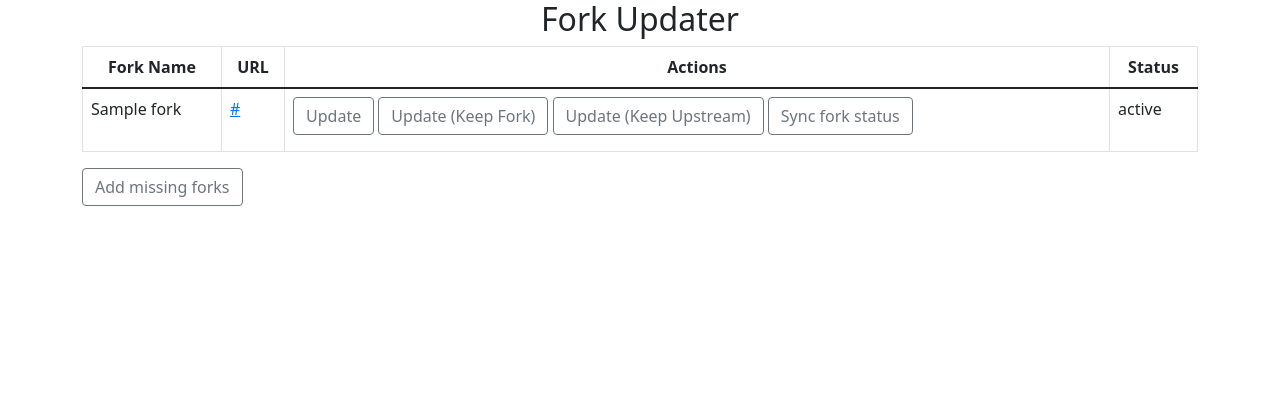
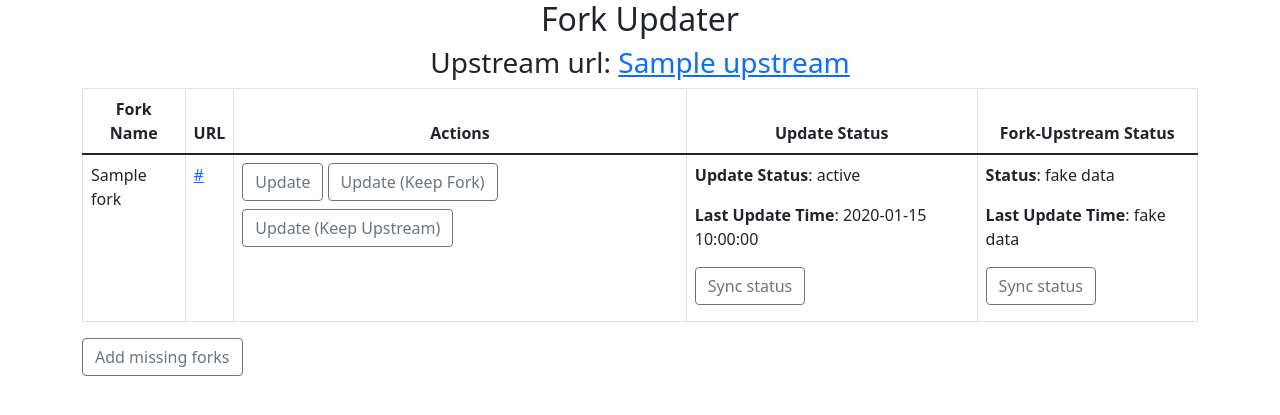
Before and after one commit to WhiteJaeger/fork-updater, a Flask app: template templates/home.html in a window 1280 px wide. Shown: the top 415 px of the page. Run offline with Flask 2, Linux system fonts and the light colour scheme; the template is opened without the code that fills it: most values are stand-ins (such as "Sample title", 1, 10 or a date in 2020).

Commit message:
add columns with status

```diff
--- a/app.py
+++ b/app.py
@@ -4,8 +4,9 @@ from subprocess import run, CompletedProcess
 from flask import Flask, render_template, request, json
 
 from constants import UPSTREAM_REPO_URL, CURRENT_DIR
-from db import get_forks_from_db, sync_forks
+from db import get_forks_from_db, sync_forks_list_with_github, get_db
 from utils import generate_random_string
+import datetime
 
 app = Flask(__name__)
 
@@ -13,7 +14,7 @@ app = Flask(__name__)
 @app.route('/')
 def home():
     forks = get_forks_from_db()
-    return render_template('home.html', forks=forks)
+    return render_template('home.html', forks=forks, upstream=UPSTREAM_REPO_URL)
 
 
 @app.route('/update', methods=['POST'])
@@ -29,13 +30,20 @@ def update_fork():
     stdout = rc.stdout.decode('utf-8')
     stderr = rc.stderr.decode('utf-8')
 
+    if rc.returncode == 0:
+        db = get_db()
+        db.execute('UPDATE forks SET status = ?, lastUpdateTime = ? WHERE url = ?',
+                   ('updated', datetime.datetime.now(), url))
+        db.commit()
+        db.close()
+
     result = {'returnCode': str(rc.returncode)}
     return json.dumps(result)
 
 
-@app.route('/sync-forks', methods=['POST'])
-def sync_forks_from_github():
-    sync_forks()
+@app.route('/sync-forks-with-github', methods=['POST'])
+def sync_forks_with_github():
+    sync_forks_list_with_github()
     return json.dumps({'result': 'ok'})
 
 
--- a/schema.sql
+++ b/schema.sql
@@ -4,5 +4,6 @@ CREATE TABLE forks (
     id INTEGER PRIMARY KEY AUTOINCREMENT,
     name TEXT NOT NULL,
     url TEXT NOT NULL,
-    status TEXT NOT NULL
+    status TEXT NOT NULL,
+    lastUpdateTime timestamp
 );
--- a/static/js/main.js
+++ b/static/js/main.js
@@ -21,28 +21,25 @@ function postData(event) {
     });
 }
 
-function syncForks() {
+$body = $("body");
+
+function syncForksWithGithub() {
+    $body.addClass("loading");
     $.ajax({
-        url: '/sync-forks',
+        url: '/sync-forks-with-github',
         method: 'POST',
         mimeType: 'application/json',
         success: function (data) {
             if (data['result'] !== 'ok') {
                 alert('ERROR!')
             } else {
+                $body.removeClass("loading");
                 location.reload();
             }
         }
     });
 }
 
-
-$body = $("body");
-
-$(document).on({
-    ajaxStart: function() { $body.addClass("loading");    },
-     ajaxStop: function() { $body.removeClass("loading"); }
-});
 
 $(document).ready(function () {
     const forkRows = $('#fork-table').children('.fork-row');
@@ -61,5 +58,5 @@ $(document).ready(function () {
         })
     });
 
-    $('#sync-forks').click(syncForks)
+    $('#sync-forks').click(syncForksWithGithub);
 })
--- a/templates/home.html
+++ b/templates/home.html
@@ -20,6 +20,7 @@
 
 <div class="container-md">
     <h2 class="text-center">Fork Updater</h2>
+    <h3 class="text-center">Upstream url: <a href="{{ upstream }}" target="_blank">{{ upstream }}</a></h3>
 
     <table id="fork-table-main" class="table table-bordered">
         <thead>
@@ -27,7 +28,8 @@
                 <th scope="col" class="text-center">Fork Name</th>
                 <th scope="col" class="text-center">URL</th>
                 <th scope="col" class="text-center">Actions</th>
-                <th scope="col" class="text-center">Status</th>
+                <th scope="col" class="text-center">Update Status</th>
+                <th scope="col" class="text-center">Fork-Upstream Status</th>
             </tr>
         </thead>
 
@@ -42,10 +44,17 @@
                                value="Update (Keep Fork)">
                         <input class="btn btn-outline-secondary mb-2" id="update-keep-upstream" type="submit"
                                value="Update (Keep Upstream)">
-                        <input class="btn btn-outline-secondary mb-2" id="sync-fork-status" type="submit"
-                               value="Sync fork status">
                     </td>
-                    <td class="fork-status">{{ forkData['status'] }}</td>
+                    <td class="fork-update-status">
+                        <p><b>Update Status</b>: {{ forkData['status'] }}</p>
+                        <p><b>Last Update Time</b>: {{ forkData['update_time'] }}</p>
+                        <input class="btn btn-outline-secondary mb-2" id="sync-update-fork-status" type="submit" value="Sync status">
+                    </td>
+                    <td class="fork-upstream-status">
+                        <p><b>Status</b>: fake data</p>
+                        <p><b>Last Update Time</b>: fake data</p>
+                        <input class="btn btn-outline-secondary mb-2" id="sync-fork-upstream-status" type="submit" value="Sync status">
+                    </td>
                 </tr>
             {% endfor %}
         </tbody>
--- a/utils.py
+++ b/utils.py
@@ -5,7 +5,7 @@ from typing import Dict
 from bs4 import BeautifulSoup
 
 
-def get_forks() -> Dict[str, str]:
+def get_forks_from_github() -> Dict[str, str]:
     # forks_data = requests.get('https://api.github.com/repos/fipl-hse/2021-2-level-labs/forks?per_page=100').json()
     forks_data = requests.get('https://api.github.com/repos/student-org-mock/mock-2021/forks?per_page=100').json()
     forks = {}
```
Also changed, not shown: db.py (+8 -4 lines).
